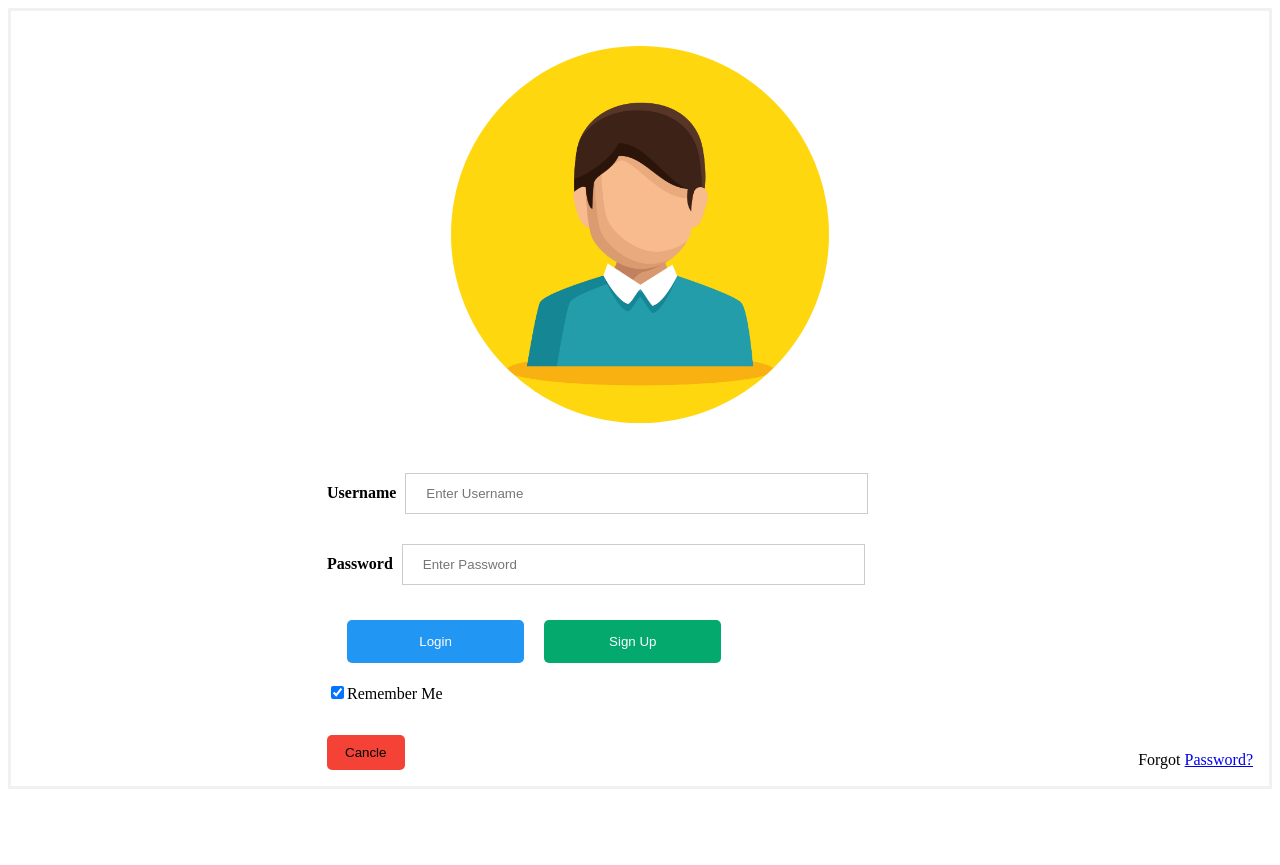
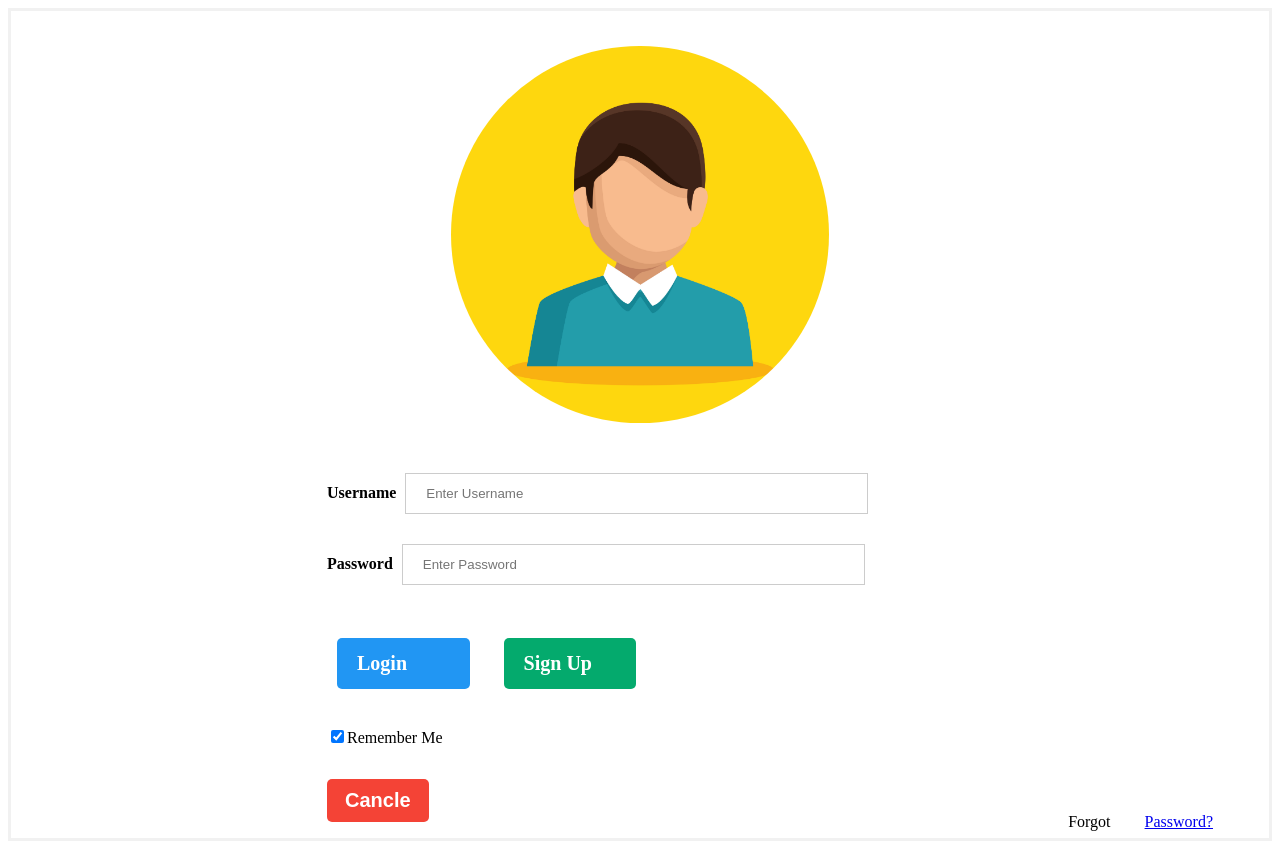
Before and after one commit to Priash1/Aurum-N-You-Private-Limited, a plain HTML site: page index.html in a window 1280 px wide. Before the commit the page ends 800 px from the top, so only its background shows below. Drawn offline with Linux system fonts and the light colour scheme.

Commit message:
done login form

```diff
--- a/index.html
+++ b/index.html
@@ -14,20 +14,19 @@
         <div class="imgcontainer">
             <img class="avatar" src="images/60111.jpg" alt="">
         </div>
-        <div>
+
         <div class="container">
             <label for="uname"><b>Username</b></label>
             <input type="text" placeholder="Enter Username" name="uname" required><br>
             <label for="psw"><b>Password</b></label>
-                <input type="text" placeholder="Enter Password" name="psw" required>
-                <div class="btn">
-                    <button id="login" type="submit">Login</button>
-                    <button id="signup" type="submit">Sign Up</button>
-                </div>
+            <input type="text" placeholder="Enter Password" name="psw" required> <br> <br>
+
+            <a id="login" href="http://www.google.com" target="_blank">Login</a>
+            <a id="signup" href="#">Sign Up</a> <br> <br>
+
             <label>
                 <input type="checkbox" checked="checked" name="remember">Remember Me
             </label>
-            </div>
         </div>
         <div class="container">
             <button type="button" class="cancelbtn">Cancle</button>
--- a/style.css
+++ b/style.css
@@ -23,36 +23,46 @@ input[type=text], input[type=password] {
       margin-left: 300px;
   }
   /* Set a style for all buttons */
-  button {
+a{
+  display: inline-block;
     padding: 14px 20px;
-    border: none;
     cursor: pointer;
-    width: 20%;
+    width: 10%;
+    margin: 20px 10px;
     margin-right: 20px;
     border-radius: 5px;
+
   }
   #login{
     background-color: #2196f3;
     color: white;
+    font-weight: 600;
+    font-size: 20px;
+    text-decoration: none;
   }
+
   #signup{
     background-color: #04AA6D;
+    text-decoration: none;
     color: white;
+    font-weight: 600;
+    font-size: 20px;
   }
   /* Add a hover effect for buttons */
 button:hover {
     opacity: 0.8;
   }
 
-.btn{
-      display: flex;
-      margin: 20px;
 
-  }
   .cancelbtn {
     width: auto;
     padding: 10px 18px;
     background-color: #f44336;
+    border: none;
+    border-radius: 5px;
+    color: white;
+    font-weight: 600;
+    font-size: 20px;
   }
   .container{
       padding: 16px;
@@ -60,17 +70,24 @@ button:hover {
   /* The "Forgot password" text */
 span.psw {
     float: right;
-    padding-top: 16px;
+
   }
 
 
   /* Change styles for span and cancel button on extra small screens */
-@media screen and (max-width: 300px) {
+@media screen and (max-width: 600px) {
     span.psw {
       display: block;
       float: none;
     }
     .cancelbtn {
-      width: 100%;
+      width: 50%;
     }
+    .container{
+      margin-left: 10px;
+    }
+    button{
+      width: 40%;
+    }
+
   }
```
Lines whose indentation alone changed are shown as unchanged.
